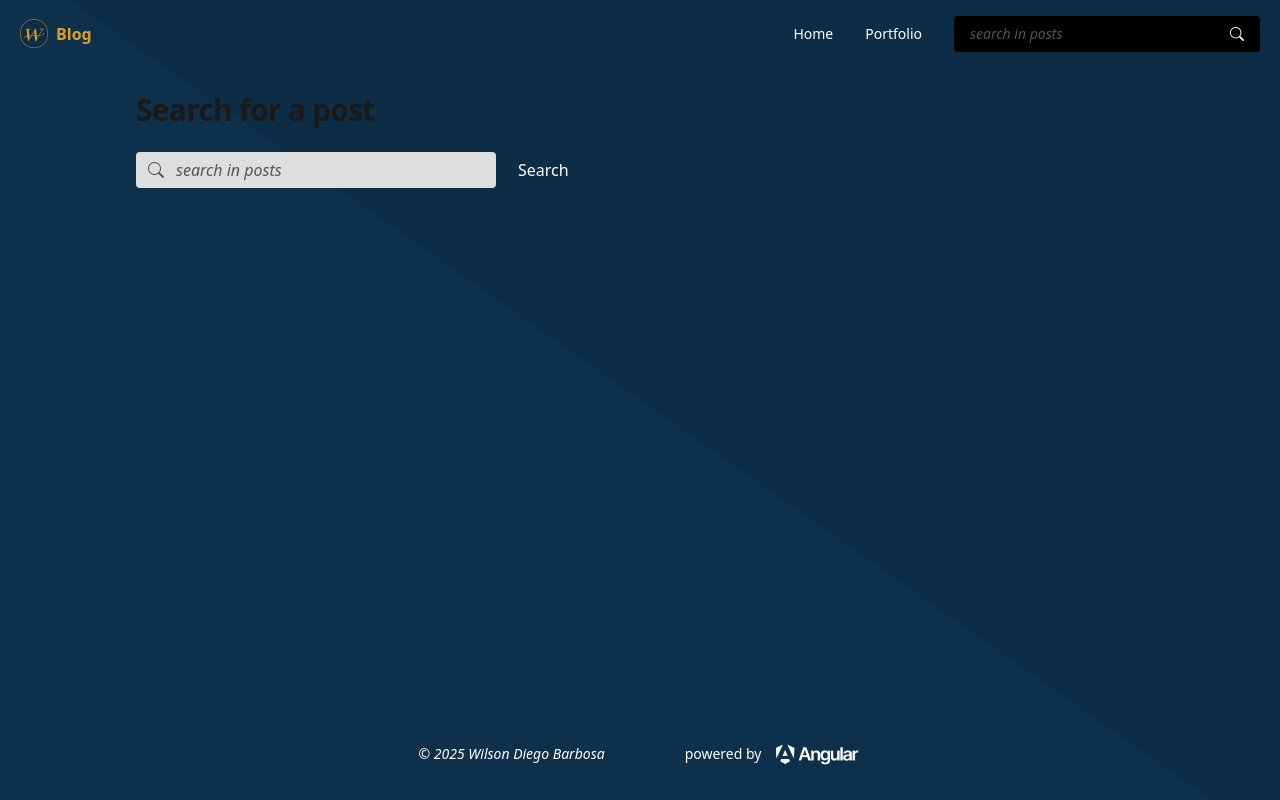
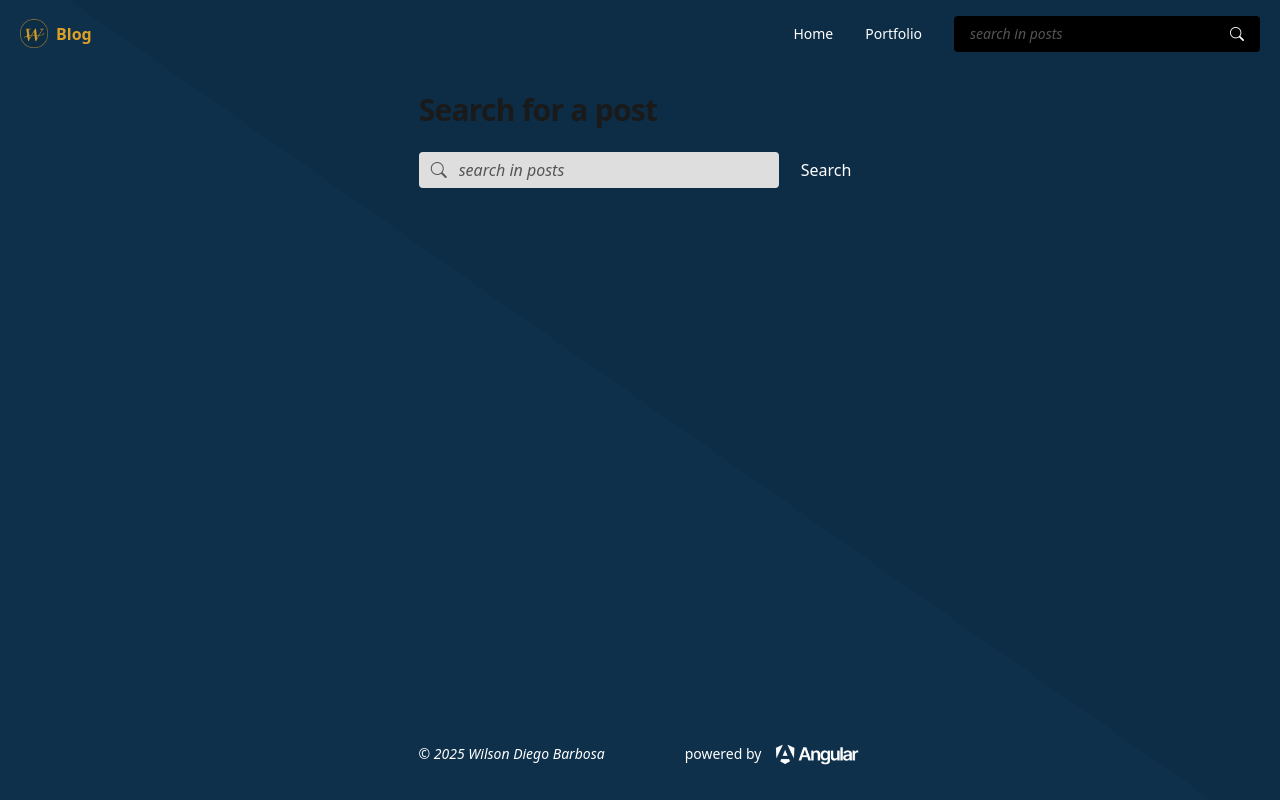
Before and after one commit to Wilson-Barbosa/my-page, an Angular app: page /blog/posts in a window 1280 px wide. Built offline with nearby package versions, Linux system fonts and the light colour scheme.

Commit message:
add max-width for blog component
closes #12

```diff
--- a/src/app/blog/components/blog/blog.html
+++ b/src/app/blog/components/blog/blog.html
@@ -1,7 +1,7 @@
 <div class="flex flex-col min-h-screen content">
     <app-main-navbar></app-main-navbar>
 
-    <main class="flex-1 px-4 py-6">
+    <main class="flex-1 px-4 py-6 self-center 2xl:max-w-7xl">
         <!-- <app-breadcrumb></app-breadcrumb> -->
         <router-outlet></router-outlet>
     </main>
```
